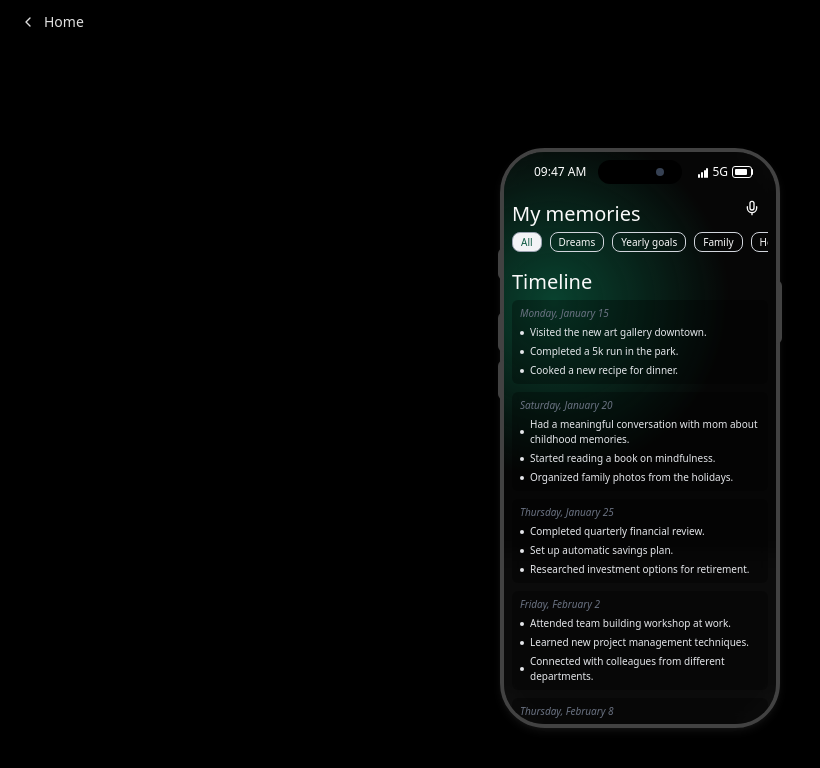
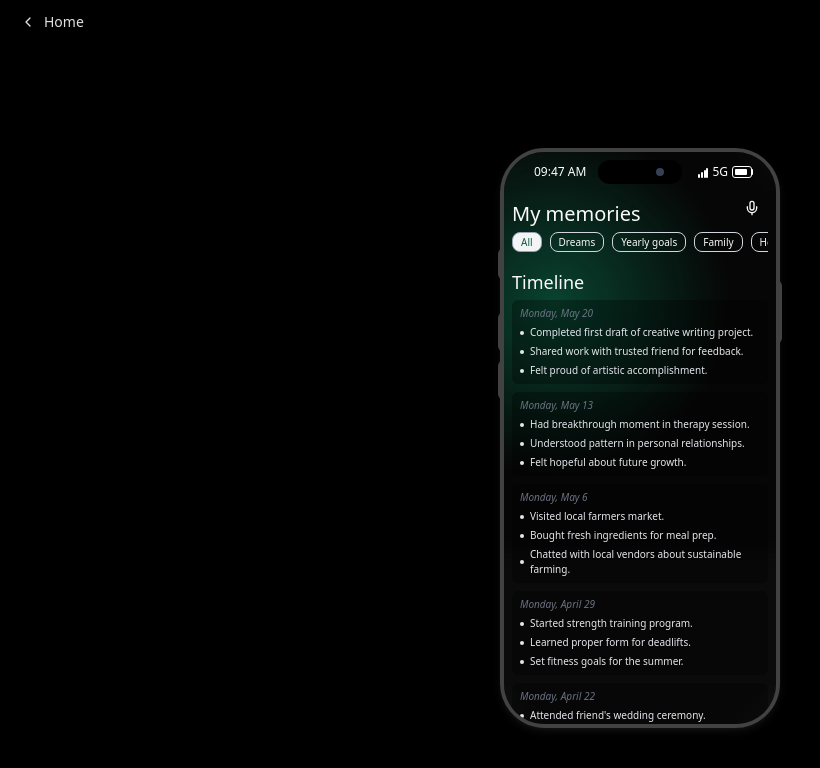
Before and after one commit to emilecourthoud/echo, a Next.js app in the folder apps/web/: page /demo in a window 1280 px wide. Both pictures are taken after a click on the button "My memories". Shown: the top 768 px of the page, without its empty margins (0-820 px from the left). Built offline with nearby package versions, Linux system fonts and the light colour scheme.

Commit message:
add tags with filters

```diff
--- a/apps/web/ui/pages/demo/home/home-header.tsx
+++ b/apps/web/ui/pages/demo/home/home-header.tsx
@@ -2,7 +2,7 @@ import { Mic } from 'lucide-react';
 import { DemoPage, useDemoStore } from '@/lib/hooks/demo-store';
 import { TagList } from './tag-list';
 
-export function HomeHeader() {
+export function HomeHeader({ selectedTagId, onTagSelect }: { selectedTagId: number; onTagSelect: (tagId: number) => void }) {
   const handleDemoPageChange = (demoPage: DemoPage) => {
     useDemoStore.setState({ demoPage });
   };
@@ -19,7 +19,7 @@ export function HomeHeader() {
           <Mic className="w-4 h-4" />
         </button>
       </div>
-      <TagList selectedTagIdx={0} />
+      <TagList selectedTagIdx={selectedTagId} onTagSelect={onTagSelect} />
     </div>
   );
 }
--- a/apps/web/ui/pages/demo/home/memory-timeline.tsx
+++ b/apps/web/ui/pages/demo/home/memory-timeline.tsx
@@ -1,12 +1,18 @@
 import { Memory } from '../contants';
 import { MEMORIES } from '../mock-data';
 
-export function MemoryTimeline() {
-  const memories = MEMORIES;
+export function MemoryTimeline({ selectedTagId }: { selectedTagId: number }) {
+  // Filter memories based on selected tag
+  const filteredMemories =
+    selectedTagId === 0
+      ? MEMORIES // Show all memories when "All" (id: 0) is selected
+      : MEMORIES.filter((memory) => memory.tags.includes(selectedTagId.toString()));
+
+  const memories = [...filteredMemories].sort((a, b) => b.date.getTime() - a.date.getTime());
 
   return (
     <div className="flex flex-col gap-1 w-full h-full mt-4">
-      <span className="text-xl font-medium">Timeline</span>
+      <span className="text-lg font-medium">Timeline</span>
       <div className="overflow-y-auto pb-6 flex flex-col gap-2">
         {memories.map((memory) => (
           <MemoryItem key={memory.id} memory={memory} />
--- a/apps/web/ui/pages/demo/home/tag-list.tsx
+++ b/apps/web/ui/pages/demo/home/tag-list.tsx
@@ -2,21 +2,21 @@ import { TAGS } from '../mock-data';
 import { Tag } from '../contants';
 import { cn } from '@/lib/utils';
 
-export function TagList({ selectedTagIdx }: { selectedTagIdx: number }) {
+export function TagList({ selectedTagIdx, onTagSelect }: { selectedTagIdx: number; onTagSelect: (tagId: number) => void }) {
   const tags = [{ id: 0, name: 'All' }, ...TAGS] as Tag[];
 
   return (
     <div className="flex flex-row gap-2 w-full overflow-x-auto scrollbar-hide h-5 cursor-pointer">
       {tags.map((tag) => (
-        <TagItem key={tag.id} tag={tag} isSelected={selectedTagIdx === tag.id} />
+        <TagItem key={tag.id} tag={tag} isSelected={selectedTagIdx === tag.id} onTagSelect={onTagSelect} />
       ))}
     </div>
   );
 }
 
-const TagItem = ({ tag, isSelected }: { tag: Tag; isSelected: boolean }) => {
+const TagItem = ({ tag, isSelected, onTagSelect }: { tag: Tag; isSelected: boolean; onTagSelect: (tagId: number) => void }) => {
   const handleClick = () => {
-    // Empty click handler
+    onTagSelect(tag.id);
   };
 
   return (
--- a/apps/web/ui/pages/demo/index.tsx
+++ b/apps/web/ui/pages/demo/index.tsx
@@ -1,5 +1,6 @@
 'use client';
 
+import { useState } from 'react';
 import { Iphone18Mockup } from '@/ui/pages/website/animated-demo/iphone-16-mockup';
 import { useDemoStore } from '@/lib/hooks/demo-store';
 import { RecordingHeader } from './recording/recording-header';
@@ -9,6 +10,7 @@ import { MemoryTimeline } from './home/memory-timeline';
 
 export function Demo() {
   const demoPage = useDemoStore((state) => state.getDemoPage());
+  const [selectedTagId, setSelectedTagId] = useState(0); // 0 = "All"
 
   return (
     <Iphone18Mockup background={demoPage}>
@@ -19,8 +21,8 @@ export function Demo() {
         </>
       ) : (
         <>
-          <HomeHeader />
-          <MemoryTimeline />
+          <HomeHeader selectedTagId={selectedTagId} onTagSelect={setSelectedTagId} />
+          <MemoryTimeline selectedTagId={selectedTagId} />
         </>
       )}
     </Iphone18Mockup>
--- /dev/null
+++ b/apps/web/ui/pages/demo/memory/header.tsx
@@ -0,0 +1,3 @@
+export function MemoryHeader() {
+  return <div>MemoryHeader</div>;
+}
```
Also changed, not shown: 1 other file (tests, documents, lock files or other folders).
